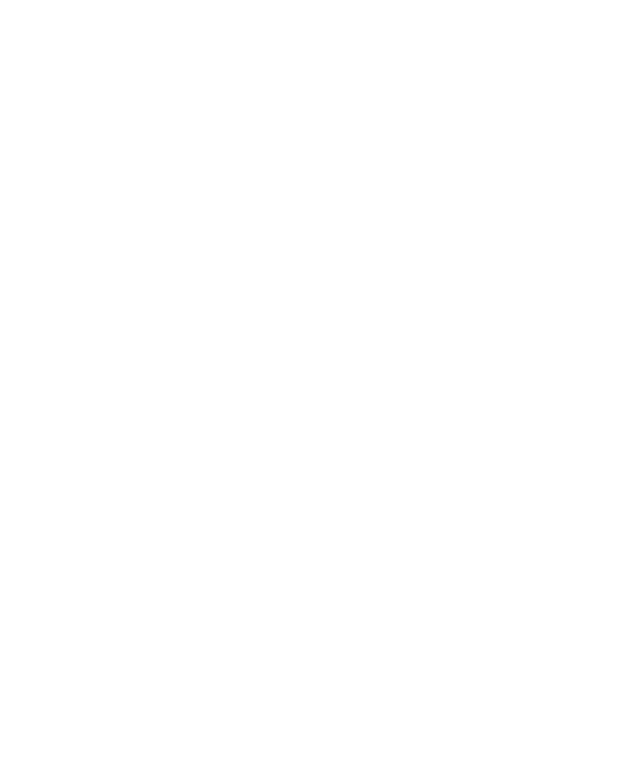
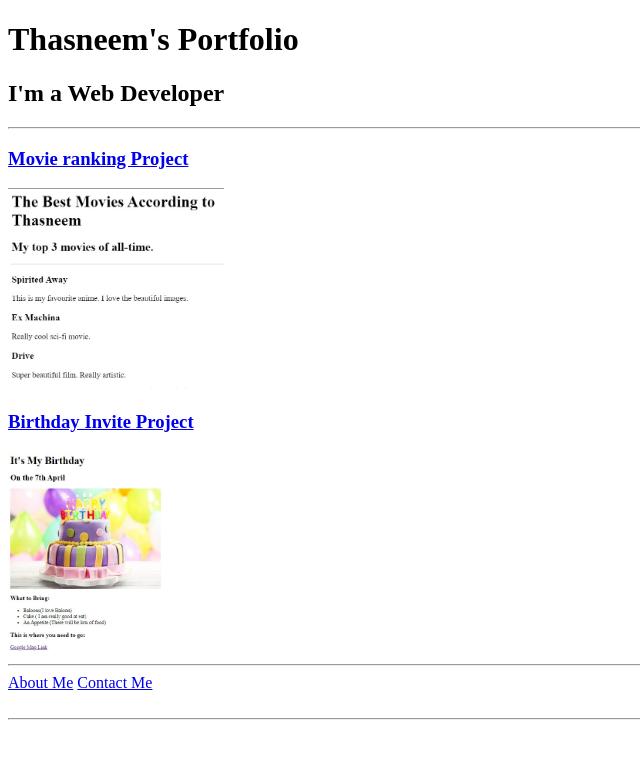
Before and after one commit to arthasneem/html-portfolio, a plain HTML site: page index.html in a window 1280 px wide. Shown: the whole page, without its empty margins (0-640 px from the left). Drawn offline with Linux system fonts and the light colour scheme.

Commit message:
Add files via upload

```diff
--- a/index.html
+++ b/index.html
@@ -1,15 +1,32 @@
 <!-- TODO 1: Create the HTML Boilerplate -->
+<!DOCTYPE html>
+<html lang="en">
+    <head>
+        <meta charset="UTF-8">
+        <TITle>Thasneem's Portfolio</TITle>
+    </head>
+    <body>
 
-<!-- TODO 2: Add Your previous projects' HTML into the public folder -->
 
-<!-- TODO 3: Take screenshots of your project previews and add the images to the images folder -->
+        <h1>Thasneem's Portfolio</h1>
+        <h2> I'm a Web Developer</h2>
+        <hr>
+        <h3>
+            <a href="./public/movie-ranking.html">Movie ranking Project
+            </a>
+        </h3>
+            <img src="./assets/images/Movie Ranking.jpg" height="200" alt="">
+        <h3>
+            <a href="./public/birthday-invite.html">Birthday Invite Project</a>
+        </h3>
+           <img src="./assets/images/Birthday Invite.jpg" height="200" alt="">
+        <hr>
+        <a href="./public/about.html">About Me</a>
+        <a href="./public/contact.html">Contact Me</a>
+        <br>
+        <br>
+        <hr>
+    </body>
 
-<!-- TODO 4: Add titles/subtitles etc. -->
 
-<!-- TODO 5: Add a link to the project pages -->
-
-<!-- TODO 6: Add images to show the project previews
-HINT for TODO 6: You can use the height attribute set to 200 to make the image smaller:
-https://developer.mozilla.org/en-US/docs/Web/HTML/Element/img#attr-height -->
-
-<!-- TODO 7: Add the Contact Me and About Me page links -->
+</html>
```
